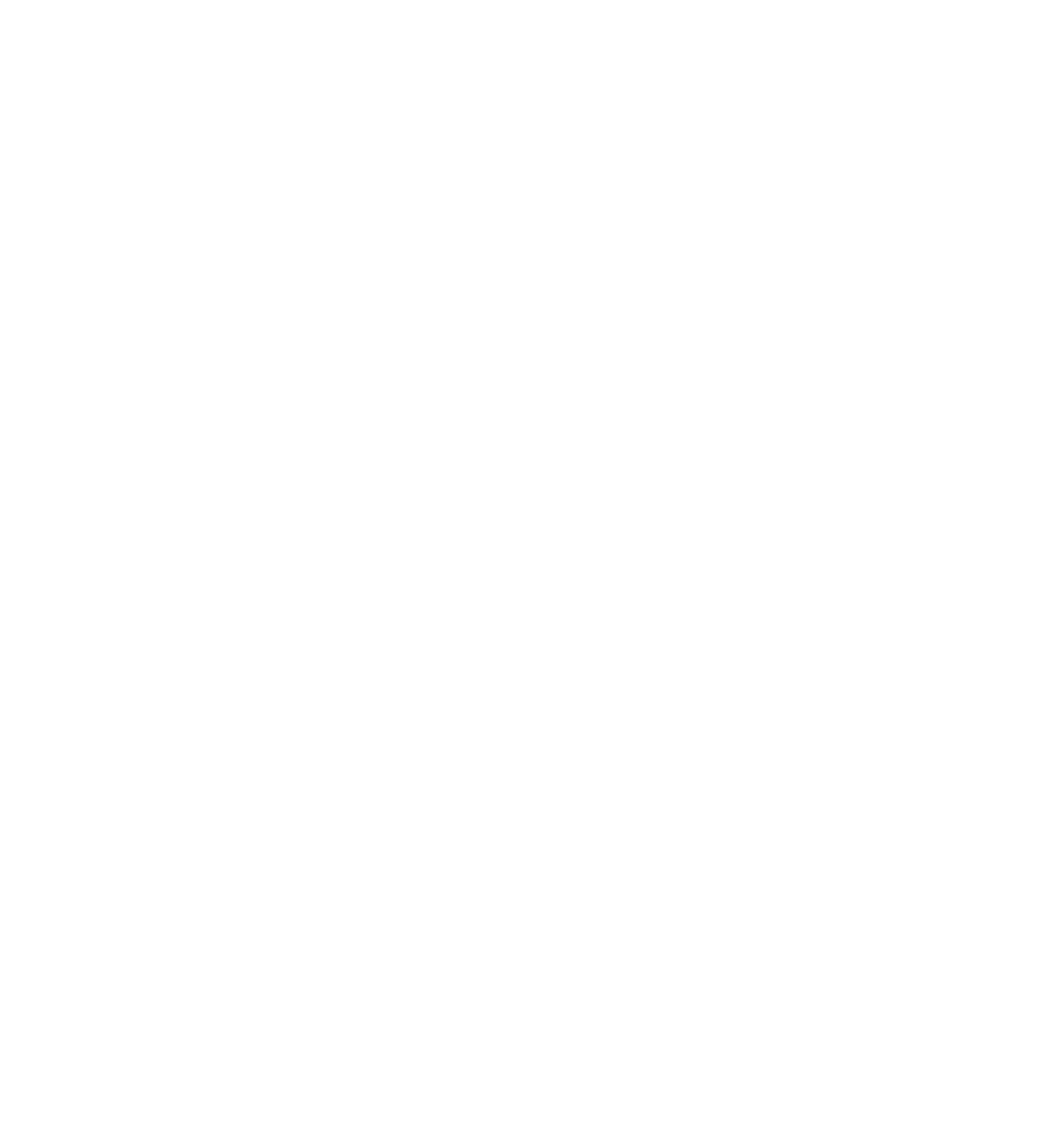
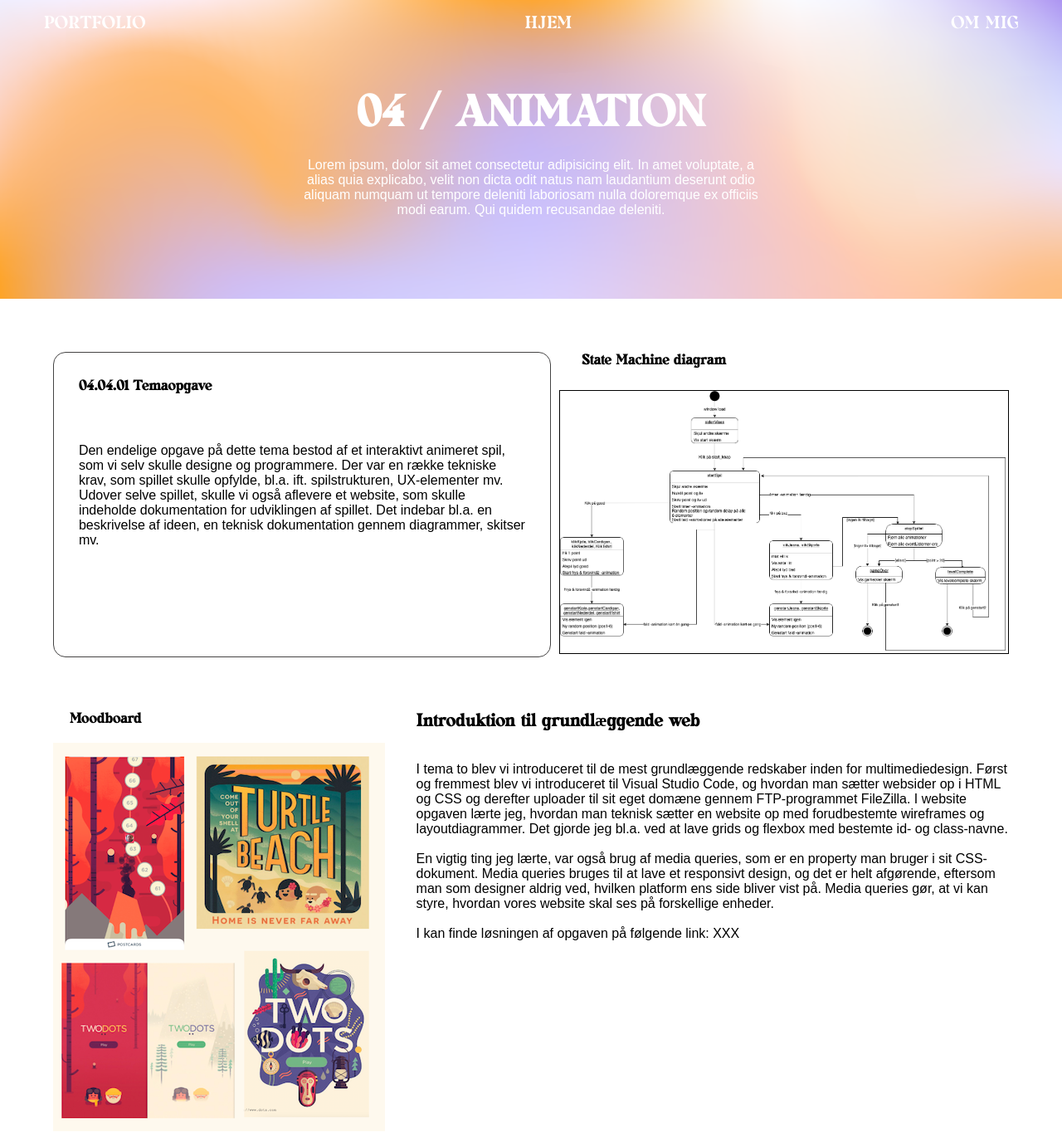
Before and after one commit to helenacmp/website, a plain HTML site: page animation.html in a window 1280 px wide. Shown: the top 1370 px of the page at 83% size. Before the commit the page ends 800 px from the top, so only its background shows below. Drawn offline with Linux system fonts and the light colour scheme; a web font is replaced by a local one.

Commit message:
Start på animationsside

```diff
--- a/animation.html
+++ b/animation.html
@@ -27,8 +27,54 @@
           <li class="nav-item"><a href="about.html" class="nav-link">OM MIG</a></li>
         </ul>
       </nav>
+      <div class="header_background_animation">
+        <div class="header_headline">
+          <h1 class="overskrift">04 / ANIMATION</h1>
+          <div class="header_copy">
+            <p class="center">
+              Lorem ipsum, dolor sit amet consectetur adipisicing elit. In amet voluptate, a alias quia explicabo, velit non dicta odit natus nam laudantium deserunt odio aliquam numquam ut tempore deleniti laboriosam nulla doloremque ex officiis
+              modi earum. Qui quidem recusandae deleniti.
+            </p>
+          </div>
+        </div>
+      </div>
     </header>
-    <main></main>
+    <main>
+      <div class="col_1_1">
+        <div class="web_box_wide">
+          <h4 class="black">04.04.01 Temaopgave</h4>
+          <p class="black">
+            Den endelige opgave på dette tema bestod af et interaktivt animeret spil, som vi selv skulle designe og programmere. Der var en række tekniske krav, som spillet skulle opfylde, bl.a. ift. spilstrukturen, UX-elementer mv. Udover selve
+            spillet, skulle vi også aflevere et website, som skulle indeholde dokumentation for udviklingen af spillet. Det indebar bl.a. en beskrivelse af ideen, en teknisk dokumentation gennem diagrammer, skitser mv.
+          </p>
+        </div>
+        <div>
+          <h4 class="black_overskrift">State Machine diagram</h4>
+          <img src="/assets/04.04.01-state machine.png" alt="04.04.01 State machine" />
+        </div>
+      </div>
+      <div class="col_1_2">
+        <div>
+          <h4 class="black_overskrift">Moodboard</h4>
+          <img src="/assets/04.04.01-moodboard.png" alt="04.04.01 moodboard" />
+        </div>
+        <div>
+          <h3 class="black_overskrift">Introduktion til grundlæggende web</h3>
+          <p class="black_tekst">
+            I tema to blev vi introduceret til de mest grundlæggende redskaber inden for multimediedesign. Først og fremmest blev vi introduceret til Visual Studio Code, og hvordan man sætter websider op i HTML og CSS og derefter uploader til sit
+            eget domæne gennem FTP-programmet FileZilla. I website opgaven lærte jeg, hvordan man teknisk sætter en website op med forudbestemte wireframes og layoutdiagrammer. Det gjorde jeg bl.a. ved at lave grids og flexbox med bestemte id- og
+            class-navne. <br />
+            <br />En vigtig ting jeg lærte, var også brug af media queries, som er en property man bruger i sit CSS-dokument. Media queries bruges til at lave et responsivt design, og det er helt afgørende, eftersom man som designer aldrig ved,
+            hvilken platform ens side bliver vist på. Media queries gør, at vi kan styre, hvordan vores website skal ses på forskellige enheder. <br /><br />I kan finde løsningen af opgaven på følgende link: XXX
+          </p>
+        </div>
+      </div>
+      <div class="col_1_1_1">
+        <img src="/assets/04.04.01-baggrund.png" alt="04.04.01 baggrund" />
+        <img src="/assets/04.04.01-baggrund.png" alt="04.04.01 baggrund" />
+        <img src="/assets/04.04.01-baggrund.png" alt="04.04.01 baggrund" />
+      </div>
+    </main>
     <footer></footer>
   </body>
 </html>
--- a/css/generel.css
+++ b/css/generel.css
@@ -316,3 +316,11 @@ col_1_2 img {
   border-style: solid;
   border-width: thin;
 }
+
+/* ––––––––––––––––––– Animation ––––––––––––––––––– */
+
+.header_background_animation {
+  background: url(../assets/purple-orange.png) no-repeat;
+  background-size: cover;
+  height: 45vh;
+}
```
Also changed, not shown: assets/04.04.01-moodboard.png (added), assets/04.04.01-state machine.png (added), 1 other file.
